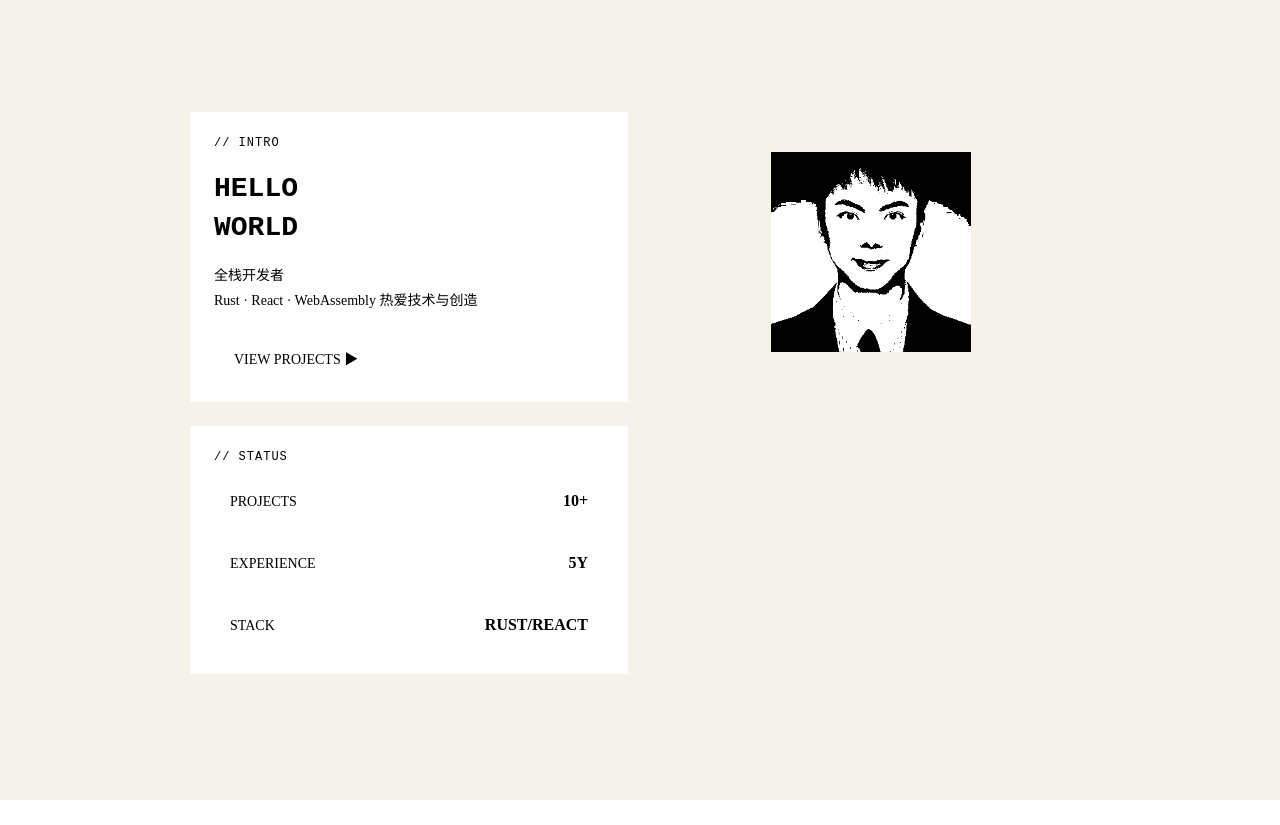
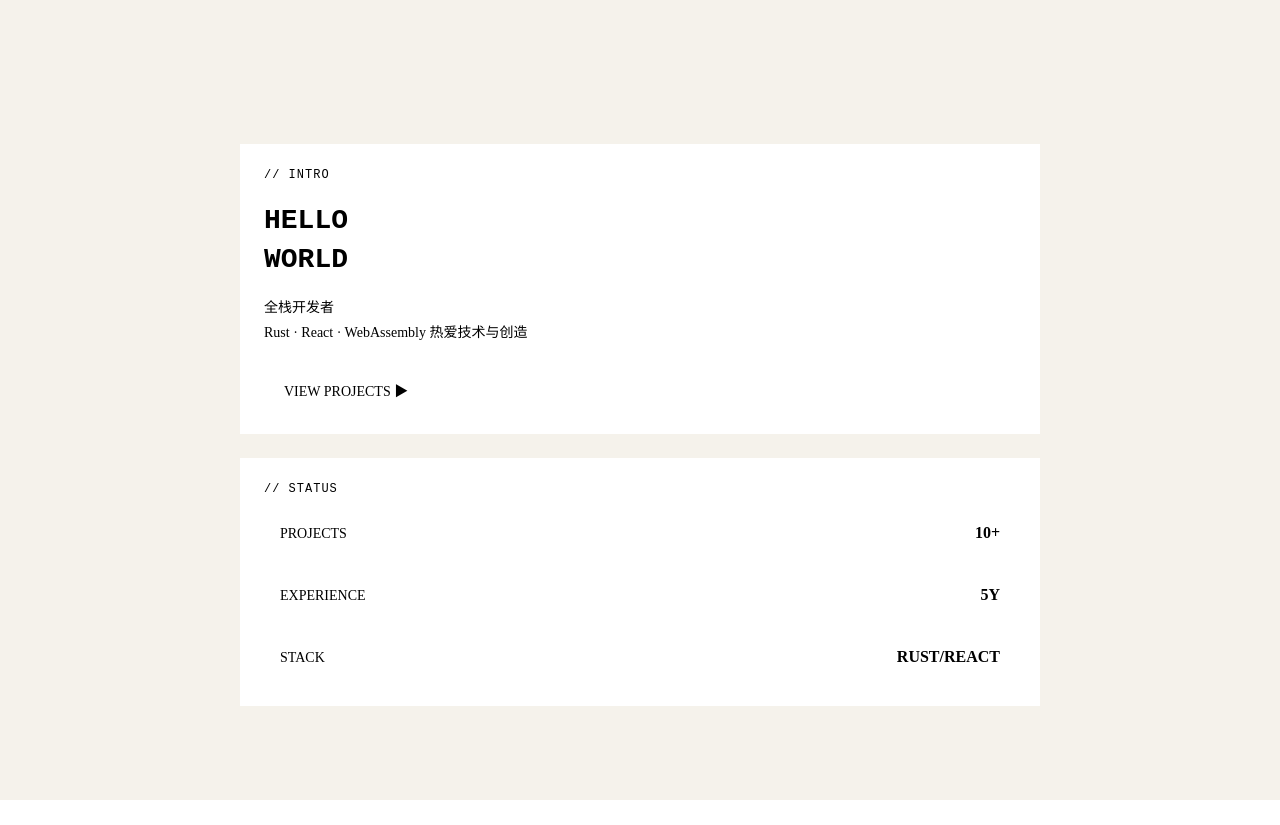
Before and after one commit to Benaso/vitcor-s-box, a React (Vite) app in the folder frontend/: page / in a window 1280 px wide. Built offline with nearby package versions, Linux system fonts and the light colour scheme; the HTML template or start-up script is replaced by a standard one.

Commit message:
feat: remove static photo, keep particle avatar effect

```diff
--- a/frontend/src/pages/Home.jsx
+++ b/frontend/src/pages/Home.jsx
@@ -13,12 +13,14 @@ function Home() {
     <>
       <ParticleBackground mousePos={mousePos} />
       <div
-        style={{ position: 'relative', zIndex: 1 }}
+        style={{
+          position: 'relative',
+          zIndex: 1
+        }}
         onMouseMove={(e) => setMousePos({ x: e.clientX, y: e.clientY })}
       >
-        <div style={{ display: 'grid', gridTemplateColumns: '1fr 1fr', gap: '24px', alignItems: 'start' }}>
-          <div style={{ display: 'flex', flexDirection: 'column', gap: '24px' }}>
-            <PixelCard>
+        <div style={{ maxWidth: '800px', margin: '0 auto', padding: '32px 16px' }}>
+          <PixelCard style={{ marginBottom: '24px' }}>
             <SectionTitle>INTRO</SectionTitle>
             <h1
               style={{
@@ -47,21 +49,6 @@ function Home() {
             </div>
           </PixelCard>
         </div>
-
-          <div style={{ display: 'flex', justifyContent: 'center', paddingTop: '40px' }}>
-            <img
-              src="/images/vvictor.png"
-              alt="YE DONGYU"
-              style={{
-                width: '200px',
-                height: '200px',
-                objectFit: 'cover',
-                border: '4px solid var(--color-border)',
-                boxShadow: '8px 8px 0 var(--color-border)'
-              }}
-            />
-          </div>
-        </div>
       </div>
     </>
   )
```
Lines whose indentation alone changed are shown as unchanged.
